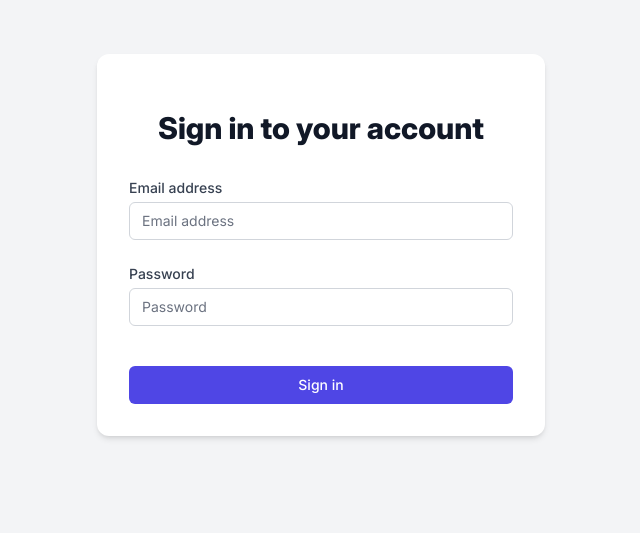
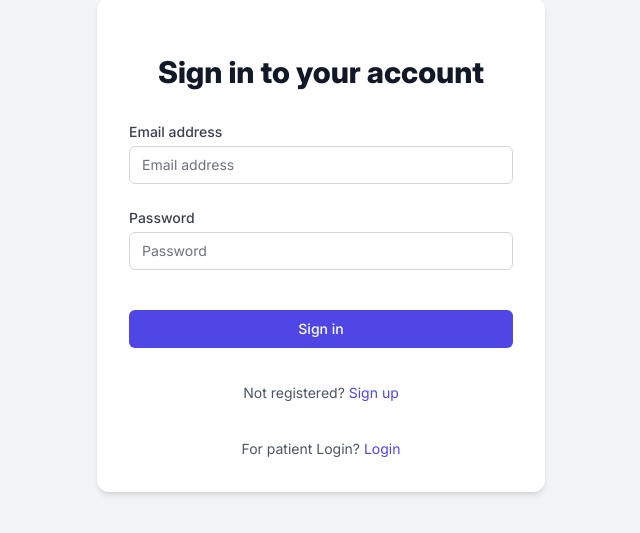
Before and after one commit to AathifZahir/MediCare, a React (Vite) app: page /admin/login in a window 1280 px wide. Shown: the part 155-688 px from the top of the page, without its empty margins (319-959 px from the left). Built offline with nearby package versions, Linux system fonts and the light colour scheme; no server answers.

Commit message:
update login

```diff
--- a/src/pages/admin/auth/Login.jsx
+++ b/src/pages/admin/auth/Login.jsx
@@ -102,6 +102,30 @@ export default function Login() {
             </button>
           </div>
         </form>
+        {/* Sign up link */}
+        <div className="mt-4 text-center">
+          <span className="text-sm text-gray-600">
+            Not registered?{" "}
+            <button
+              onClick={() => navigate("/admin/register")} // Navigate to the registration page
+              className="text-indigo-600 hover:text-indigo-500"
+            >
+              Sign up
+            </button>
+          </span>
+        </div>
+        {/* Sign up link */}
+        <div className="mt-4 text-center">
+          <span className="text-sm text-gray-600">
+            For patient Login?{" "}
+            <button
+              onClick={() => navigate("/login")} // Navigate to the registration page
+              className="text-indigo-600 hover:text-indigo-500"
+            >
+             Login
+            </button>
+          </span>
+        </div>
       </div>
     </div>
   );
--- a/src/pages/client/auth/Login.jsx
+++ b/src/pages/client/auth/Login.jsx
@@ -129,6 +129,18 @@ export default function Login() {
             </button>
           </span>
         </div>
+        {/* Sign up link */}
+        <div className="mt-4 text-center">
+          <span className="text-sm text-gray-600">
+            For admin Login?{" "}
+            <button
+              onClick={() => navigate("/admin/login")} // Navigate to the registration page
+              className="text-indigo-600 hover:text-indigo-500"
+            >
+             Login
+            </button>
+          </span>
+        </div>
       </div>
     </div>
   );
```
